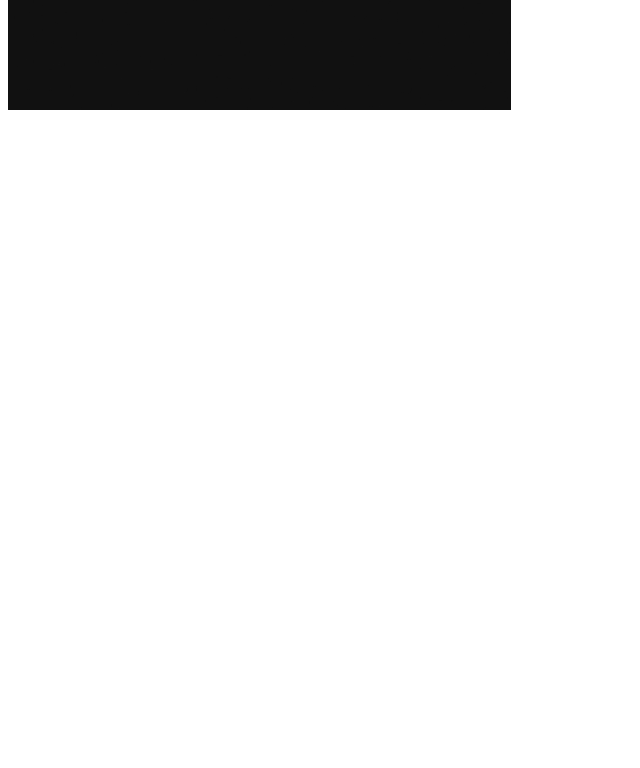
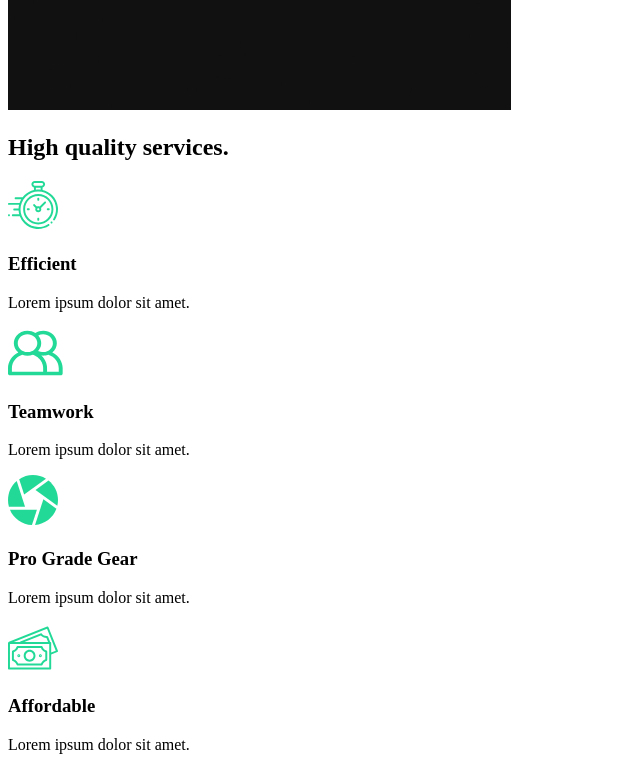
Before and after one commit to nggar/capture-portfolio, a React (Create React App) app: page / in a window 1280 px wide. Shown: the part 860-1628 px from the top of the page, without its empty margins (0-640 px from the left). Before the commit the page ends 982 px from the top, so only its background shows below. Built offline with nearby package versions, Linux system fonts and the light colour scheme.

Commit message:
services section

```diff
--- a/src/App.js
+++ b/src/App.js
@@ -1,10 +1,10 @@
 // import pages
-import AboutUs from './pages/AboutUs';
+import HomePage from './pages/Home';
 
 function App() {
     return (
         <div className="App">
-            <AboutUs />
+            <HomePage />
         </div>
     );
 }
--- /dev/null
+++ b/src/components/HomePage/ServicesSection.js
@@ -0,0 +1,53 @@
+//Import Icons
+import clock from '../../img/clock.svg';
+import diaphragm from '../../img/diaphragm.svg';
+import money from '../../img/money.svg';
+import teamwork from '../../img/teamwork.svg';
+import homeImg2 from '../../img/home2.png'
+
+const ServicesSection = () => {
+    return (
+        <div>
+            <div className="services">
+                <div className="description">
+                    <h2>High <span>quality</span> services.</h2>
+                    <div className="cards">
+                        <div className="card">
+                            <div className="icon">
+                                <img src={clock} alt="" />
+                                <h3>Efficient</h3>
+                            </div>
+                            <p>Lorem ipsum dolor sit amet.</p>
+                        </div>
+                        <div className="card">
+                            <div className="icon">
+                                <img src={teamwork} alt="" />
+                                <h3>Teamwork</h3>
+                            </div>
+                            <p>Lorem ipsum dolor sit amet.</p>
+                        </div>
+                        <div className="card">
+                            <div className="icon">
+                                <img src={diaphragm} alt="" />
+                                <h3>Pro Grade Gear</h3>
+                            </div>
+                            <p>Lorem ipsum dolor sit amet.</p>
+                        </div>
+                        <div className="card">
+                            <div className="icon">
+                                <img src={money} alt="" />
+                                <h3>Affordable</h3>
+                            </div>
+                            <p>Lorem ipsum dolor sit amet.</p>
+                        </div>
+                    </div>
+                    <div className="image">
+                        <img src={homeImg2} alt="camera" />
+                    </div>
+                </div>
+            </div>
+        </div>
+    )
+}
+
+export default ServicesSection;
--- a/src/pages/AboutUs.js
+++ /dev/null
@@ -1,10 +0,0 @@
-// page components
-import AboutSection from '../components/AboutUs/AboutSection';
-
-const AboutUs = () => {
-    return (
-        <AboutSection />
-    );
-}
-
-export default AboutUs;
--- /dev/null
+++ b/src/pages/Home.js
@@ -0,0 +1,14 @@
+// page components
+import AboutSection from '../components/HomePage/AboutSection';
+import ServicesSection from '../components/HomePage/ServicesSection';
+
+const HomePage = () => {
+    return (
+        <>
+            <AboutSection />
+            <ServicesSection />
+        </>
+    );
+}
+
+export default HomePage;
```
Also changed, not shown: src/components/HomePage/AboutSection.js (renamed from src/components/AboutUs/AboutSection.js).
